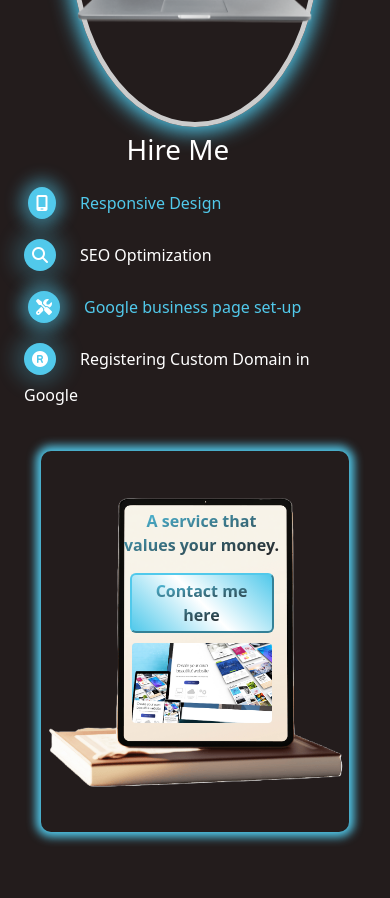
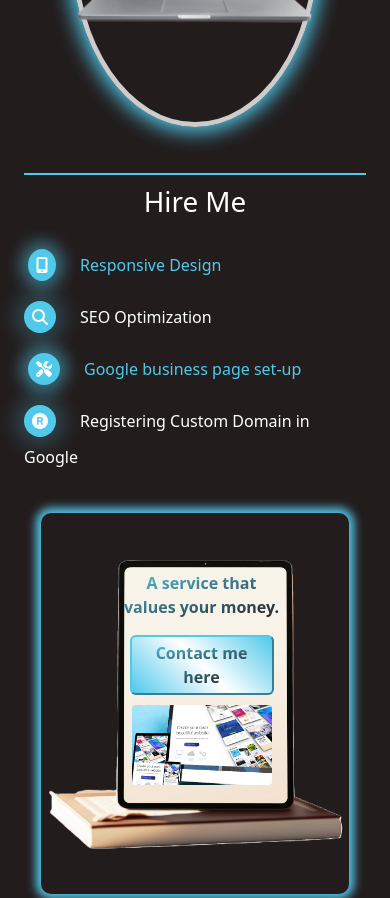
Before and after one commit to Markpm-code/pam-w-solutions, a React (Vite) app in the folder pam-websolutions/: page /#/ in a window 390 px wide. Shown: the part 780-1678 px from the top of the page. Built offline with nearby package versions, Linux system fonts and the light colour scheme.

Commit message:
add style for samller device

```diff
--- a/pam-websolutions/src/pages/Home.css
+++ b/pam-websolutions/src/pages/Home.css
@@ -257,10 +257,20 @@
     -webkit-text-fill-color: transparent;
     font-weight:900;
   }
+  .laptop-image-div:hover {
+    box-shadow:none;
+  }
   .service_qoute {
     margin: 20% 25%;
     position: absolute;
     transform: skewX(0);
+  }
+  .hire-me {
+    border-top: 2px solid rgb(81, 201, 235);
+    margin-top: 40px;
+    margin-left: auto;
+    text-align: center;
+    padding:10px;
   }
   .hire-list {
     text-align: left;
```
